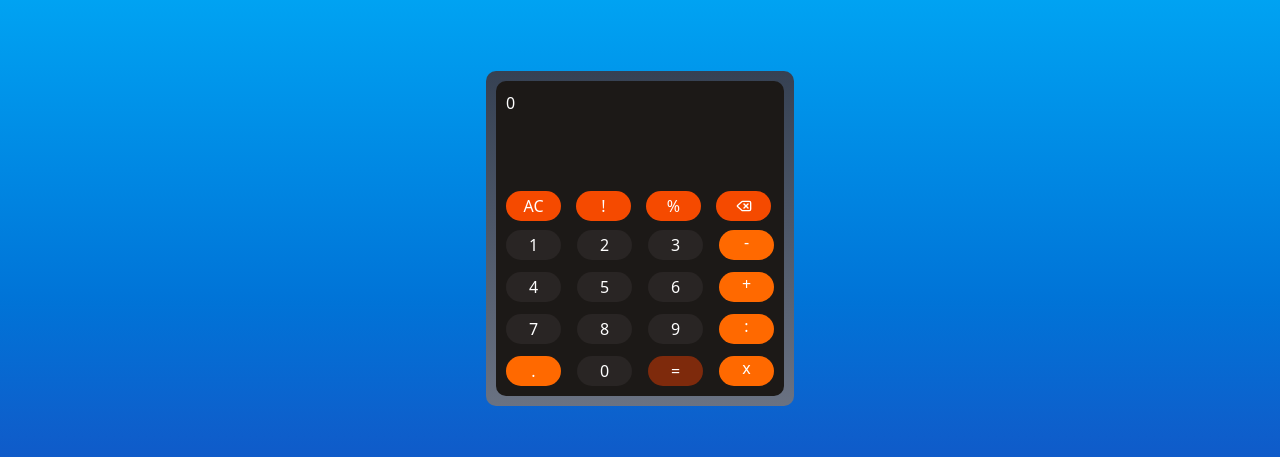
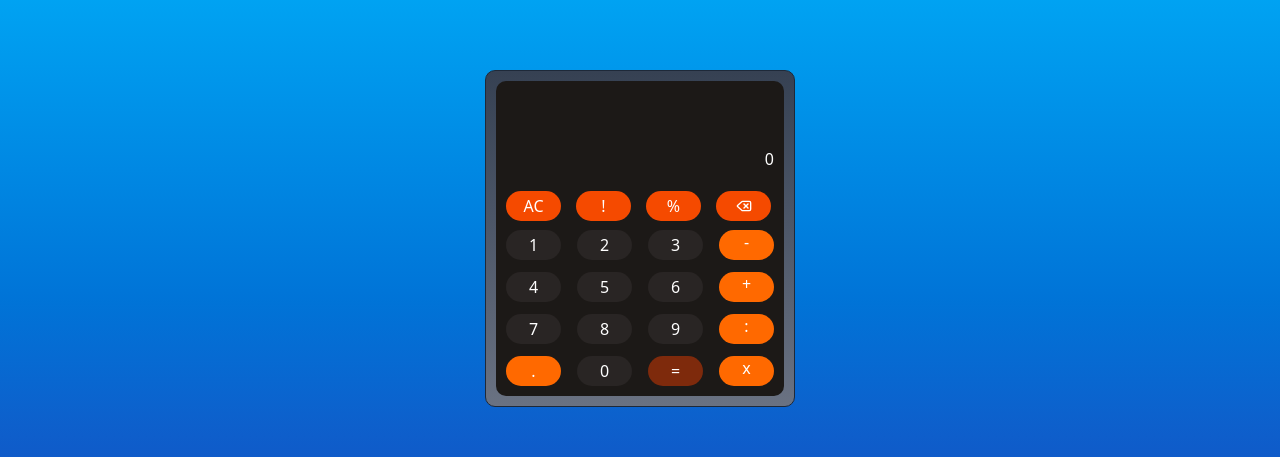
Before and after one commit to AmilSeferov/CalculatorWithTypeScript, a React (Vite) app: page / in a window 1280 px wide. Shown: the part 162-619 px from the top of the page. Built offline with nearby package versions, Linux system fonts and the light colour scheme.

Commit message:
num added

```diff
--- a/src/App.tsx
+++ b/src/App.tsx
@@ -1,10 +1,18 @@
+import { useState } from "react";
 import "./App.css";
 import { LuDelete } from "react-icons/lu";
 function App() {
   const divs: any = [];
+  const [value,setvalue]=useState<string>('0')
   for (let i: number = 0; i < 9; i++) {
     divs.push(
       <div
+      onClick={()=>{
+        if(value==='0'){
+         setvalue(`${i+1}`)
+        }else{
+        setvalue(value+(i+1))}
+      }}
         className="bg-stone-800 w-[55px] h-[30px] rounded-full text-white grid justify-center items-center"
         key={i}
       >
@@ -17,14 +25,16 @@ function App() {
   return (
     <>
       <div className="w-full  h-screen grid justify-center items-center bg-gradient-to-b from-sky-400 to-blue-800">
-       <div className="p-[10px] bg-gradient-to-b from-gray-700 to-gray-500 rounded-[10px]">
+       <div className="p-[10px] bg-gradient-to-b from-gray-700 to-gray-500 rounded-[10px] border-[1px] border-gray-800">
        <div className="w-fit h-fit bg-stone-900 rounded-[10px] grid-rows-2 ">
-          <div className="h-[100px] w-full p-[10px] rounded-[10px]">
-            <p className="text-white">0</p>
+          <div className="h-[100px] w-full p-[10px] rounded-[10px] grid justify-end items-end">
+            <p className="text-white">{value}</p>
           </div>
           <div className="grid grid-cols-[3fr_1fr] cursor-pointer grid-rows-[1fr_4fr] p-[10px]">
             <div className="grid grid-cols-4 gap-x-3 row-1 col-span-2">
-              <div className="bg-orange-600 w-[55px] h-[30px] rounded-full text-white grid justify-center items-center ">
+              <div onClick={()=>{
+                setvalue('0')
+              }} className="bg-orange-600 w-[55px] h-[30px] rounded-full text-white grid justify-center items-center ">
                 AC
               </div>
               <div className="bg-orange-600 w-[55px] h-[30px] rounded-full text-white grid justify-center items-center ">
@@ -42,7 +52,12 @@ function App() {
               <div className="bg-orange-500 w-[55px] h-[30px] rounded-full text-white grid justify-center items-center col-1">
                 .
               </div>
-              <div className="bg-stone-800 w-[55px] h-[30px] rounded-full text-white grid justify-center items-center col-2">
+              <div onClick={()=>{
+        if(value==='0'){
+         setvalue('0')
+        }else{
+        setvalue(value+('0'))}
+      }} className="bg-stone-800 w-[55px] h-[30px] rounded-full text-white grid justify-center items-center col-2">
                 0
               </div>
               <div className="bg-orange-900 w-[55px] h-[30px] rounded-full text-white grid justify-center items-center col-3">
```
